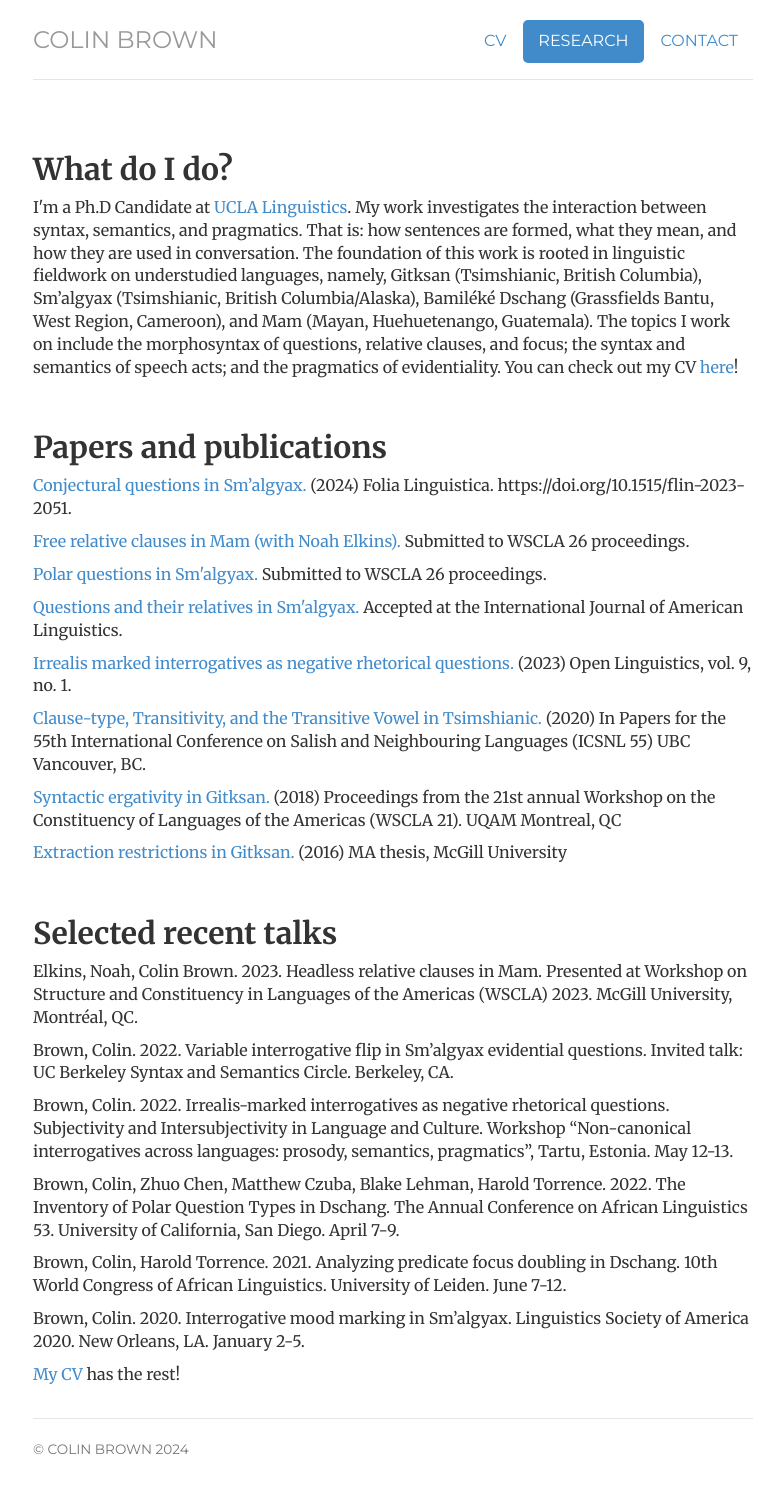
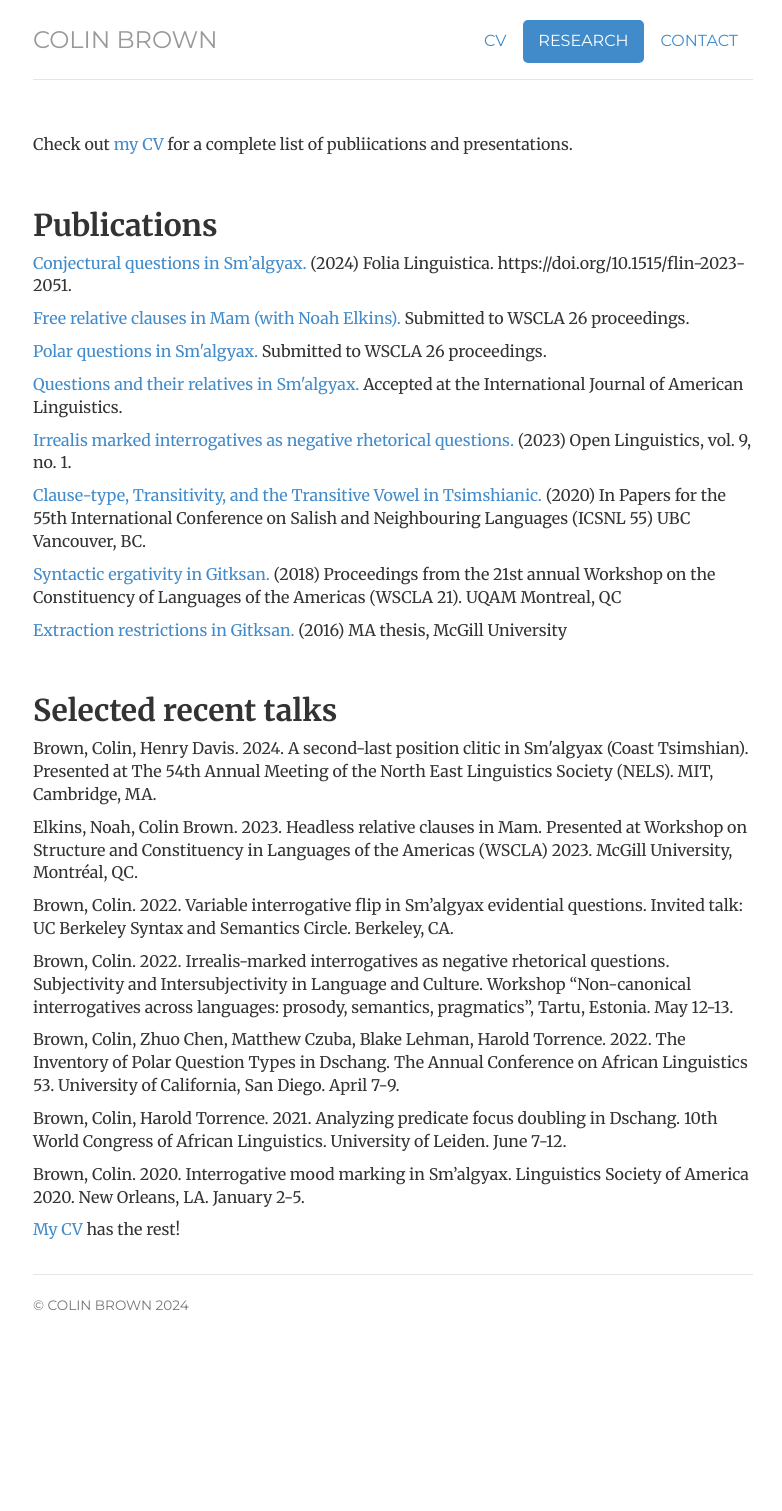
Before and after one commit to colinbr/colinbr.github.io, a Jekyll site: the page built from research/index.html, in a window 1280 px wide. Shown: the whole page, without its empty margins (247-1029 px from the left). Built offline with Jekyll 4.4.1, drawn with Linux system fonts in a browser that asks for light colours; after the commit the page ends 1367 px from its top, so only the background shows below that.

Commit message:
update research

```diff
--- a/research/index.html
+++ b/research/index.html
@@ -2,20 +2,19 @@
 layout: default
 title: Colin Brown
 research: active
+teaching: passive
 cv: passive
-cyclops: passive
+description: Colin Brown is a doctoral candidate in linguistics at UCLA.
 ---
+
 <div class="blurb">
 	<br>
-	<h2>What do I do?</h2>
-	<p>I'm a Ph.D Candidate at <a href="https://linguistics.ucla.edu/">UCLA Linguistics</a>. My work investigates the interaction between syntax, semantics, and pragmatics.
-		That is: how sentences are formed, what they mean, and how they are used in conversation. The foundation of this work is rooted in linguistic fieldwork on understudied languages, namely, Gitksan (Tsimshianic, British Columbia), Sm’algyax (Tsimshianic, British Columbia/Alaska), Bamiléké Dschang (Grassfields Bantu, West Region, Cameroon), and Mam (Mayan, Huehuetenango, Guatemala).
-		The topics I work on include the morphosyntax of questions, relative clauses, and focus; the syntax and semantics of speech acts; and the pragmatics of evidentiality.
-		You can check out my CV <a href="https://nbviewer.jupyter.org/github/colinbr/colinbr.github.io/blob/master/cv/ColinBrownCV.pdf">here</a>!</p>
+	<!-- <h2>What do I do?</h2> -->
+	<p> Check out <a href="https://nbviewer.jupyter.org/github/colinbr/colinbr.github.io/blob/master/cv/ColinBrownCV.pdf">my CV</a> for a complete list of publiications and presentations.</p>
 
 	<br>
 
-	<h2>Papers and publications</h2>
+	<h2>Publications</h2>
 	<p><a href="https://www.degruyter.com/document/doi/10.1515/flin-2023-2051/html">Conjectural questions in Sm’algyax.</a> (2024) Folia Linguistica. https://doi.org/10.1515/flin-2023-2051.</p>
 	<p><a href="https://drive.google.com/file/d/1Vw8OztoNKWO-RVsXCaF4yKTDTrcDSIsg/view?usp=sharing">Free relative clauses in Mam (with Noah Elkins).</a> Submitted to WSCLA 26 proceedings.</p>
 	<p><a href="https://drive.google.com/file/d/1m7cMMRa2Y3h8CQolgU2tTGGQZVvLSN_6/view?usp=sharing">Polar questions in Sm'algyax.</a> Submitted to WSCLA 26 proceedings.</p>
@@ -29,6 +28,7 @@ Constituency of Languages of the Americas (WSCLA 21). UQAM Montreal, QC</p>
 
 	<br>
 	<h2>Selected recent talks</h2>
+	<p>Brown, Colin, Henry Davis. 2024. A second-last position clitic in Sm'algyax (Coast Tsimshian). Presented at The 54th Annual Meeting of the North East Linguistics Society (NELS). MIT, Cambridge, MA.</p>
 	<p>Elkins, Noah, Colin Brown. 2023. Headless relative clauses in Mam. Presented at Workshop on Structure and Constituency in Languages of the Americas (WSCLA) 2023. McGill University, Montréal, QC.</p>
 	<p>Brown, Colin. 2022. Variable interrogative flip in Sm’algyax evidential questions. Invited talk: UC Berkeley Syntax and Semantics Circle. Berkeley, CA.</p>
 	<p>Brown, Colin. 2022. Irrealis-marked interrogatives as negative rhetorical questions. Subjectivity and Intersubjectivity in
```
